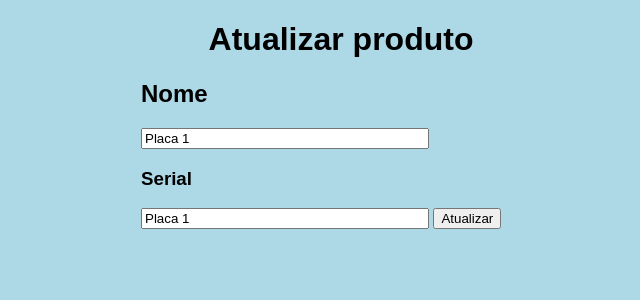
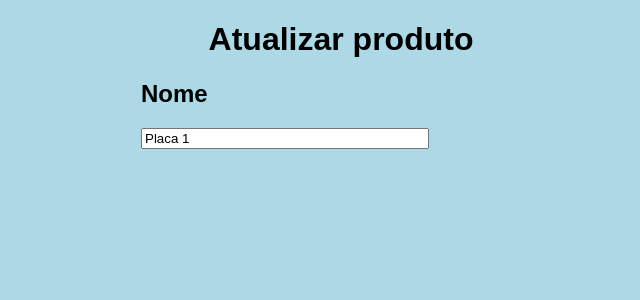
Before and after one commit to Felipensct/Felari, a Flask app: page /update/1 in a window 1280 px wide. Shown: the top 300 px of the page, without its empty margins (299-939 px from the left). Run offline with Flask 3, Linux system fonts and the light colour scheme; data comes from the database, SQL or seed files in the repository; both versions use the stored data as it was after the commit.

Commit message:
update 2

```diff
--- a/create_db.py
+++ b/create_db.py
@@ -1,7 +1,5 @@
 from app import app, db
 
-# Adicione esta linha abaixo do import
 app.app_context().push()
 
-# Agora você pode criar suas tabelas
 db.create_all()
--- a/templates/update.html
+++ b/templates/update.html
@@ -14,13 +14,6 @@
         <input type="text" name="content" id="content" value="{{task.content}}">
     </form>
 
-    <h3> Serial </h3>
 
-
-
-    <form action="/update/{{task.id}}" method="POST">
-        <input type="text" name="content" id="content" value="{{task.content}}">
-        <input type="submit" value="Atualizar">
-    </form>
 </div>
 {% endblock %}
```
Also changed, not shown: DIAGRAMA DE CASO DE USO.png (added), app.py (line endings or trailing spaces), instance/test.db.
